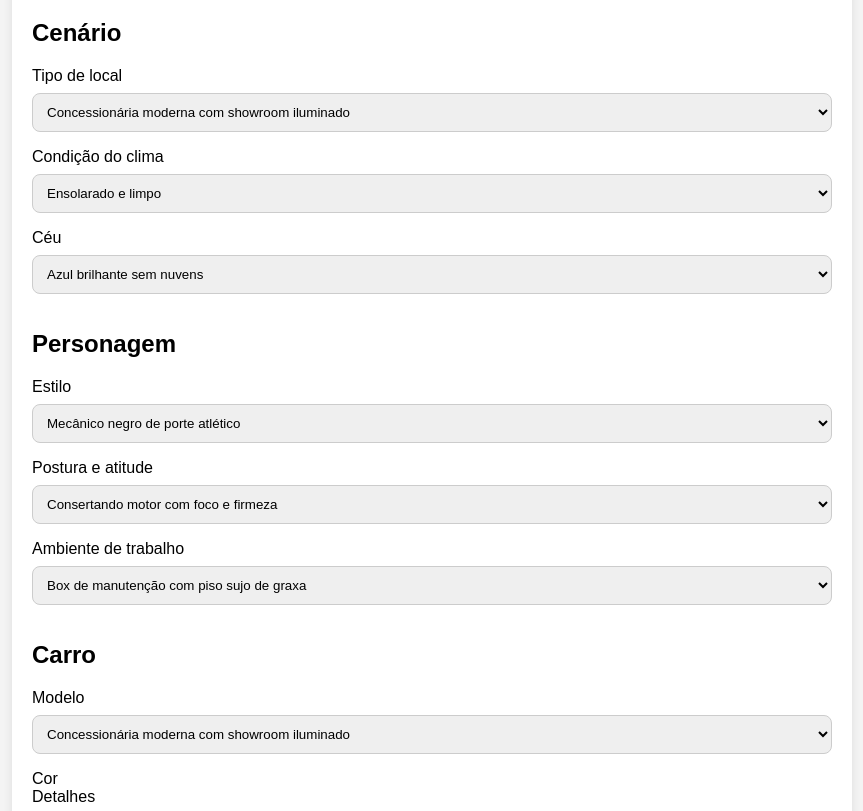
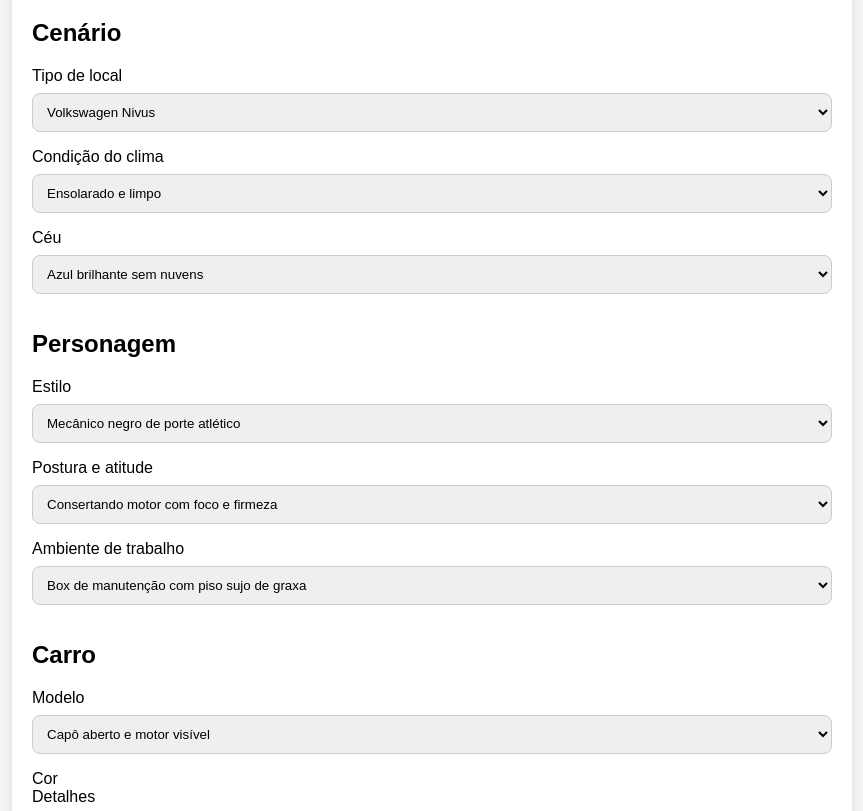
Before and after one commit to OficinaBrasilGrowth/GeradorDePrompt, a plain HTML site: page index.html in a window 1280 px wide. Shown: the part 101-912 px from the top of the page, without its empty margins (208-1071 px from the left). Drawn offline with Linux system fonts and the light colour scheme.

Commit message:
Update index.html

```diff
--- a/index.html
+++ b/index.html
@@ -68,12 +68,13 @@
     <form id="promptForm">
       <h2>Cenário</h2>
 <label>Tipo de local</label>
-<select name="local">
-  <option value="Concessionária moderna com showroom iluminado|Modern car dealership showroom">Concessionária moderna com showroom iluminado</option>
-  <option value="Oficina mecânica clássica com carros antigos|Classic repair shop with vintage cars">Oficina mecânica clássica com carros antigos</option>
-  <option value="Oficina industrial com elevadores hidráulicos|Industrial auto repair shop with hydraulic lifts">Oficina industrial com elevadores hidráulicos</option>
-  <option value="Oficina urbana com ferramentas espalhadas|Urban garage with scattered tools">Oficina urbana com ferramentas espalhadas</option>
-  <option value="Mecânico trabalhando sob carro suspenso|Mechanic working under elevated car">Mecânico trabalhando sob carro suspenso</option>
+<select name="carro">
+  <option value="Volkswagen Nivus">Volkswagen Nivus</option>
+  <option value="Volkswagen Virtus">Volkswagen Virtus</option>
+  <option value="Volkswagen Amarok">Volkswagen Amarok</option>
+  <option value="Volkswagen Golf">Volkswagen Golf</option>
+  <option value="Volkswagen T-Cross">Volkswagen T-Cross</option>
+  <option value="Volkswagen Up TSI">Volkswagen Up TSI</option>
 </select>
 
       <label>Condição do clima</label>
@@ -122,12 +123,12 @@
 
 <h2>Carro</h2>
       <label>Modelo</label>
-<select name="local">
-  <option value="Concessionária moderna com showroom iluminado|Modern car dealership showroom">Concessionária moderna com showroom iluminado</option>
-  <option value="Oficina mecânica clássica com carros antigos|Classic repair shop with vintage cars">Oficina mecânica clássica com carros antigos</option>
-  <option value="Oficina industrial com elevadores hidráulicos|Industrial auto repair shop with hydraulic lifts">Oficina industrial com elevadores hidráulicos</option>
-  <option value="Oficina urbana com ferramentas espalhadas|Urban garage with scattered tools">Oficina urbana com ferramentas espalhadas</option>
-  <option value="Mecânico trabalhando sob carro suspenso|Mechanic working under elevated car">Mecânico trabalhando sob carro suspenso</option>
+<select name="detalhes">
+  <option value="Capô aberto e motor visível|Hood open with engine visible">Capô aberto e motor visível</option>
+  <option value="Rodas cromadas com reflexo de luz|Chrome wheels reflecting light">Rodas cromadas com reflexo de luz</option>
+  <option value="Faróis acesos em ambiente escuro|Headlights on in a dark space">Faróis acesos em ambiente escuro</option>
+  <option value="Carro suspenso por elevador|Car lifted on a hydraulic lift">Carro suspenso por elevador</option>
+  <option value="Luz natural refletida na lataria|Natural light reflecting on car body">Luz natural refletida na lataria</option>
 </select>
 
       <label>Cor</label>
@@ -234,7 +235,6 @@
 const coresVW = {
   "Volkswagen Nivus": [
     { pt: "Preto Ninja", en: "Ninja Black", img: "https://www.vw.com.br/content/dam/vw-ngw/vw_pkw/importers/br/models/nivus/nivus-highline-23/colors/preto-ninja.png" },
-    { pt: "Branco Cristal", en: "Crystal White", img: "https://www.vw.com.br/content/dam/vw-ngw/vw_pkw/importers/br/models/nivus/nivus-highline-23/colors/branco-cristal.png" },
     { pt: "Prata Sirius", en: "Sirius Silver", img: "https://www.vw.com.br/content/dam/vw-ngw/vw_pkw/importers/br/models/nivus/nivus-highline-23/colors/prata-sirius.png" },
     { pt: "Cinza Platinum", en: "Platinum Gray", img: "https://www.vw.com.br/content/dam/vw-ngw/vw_pkw/importers/br/models/nivus/nivus-highline-23/colors/cinza-platinum.png" },
     { pt: "Vermelho Sunset", en: "Sunset Red", img: "https://www.vw.com.br/content/dam/vw-ngw/vw_pkw/importers/br/models/nivus/nivus-highline-23/colors/vermelho-sunset.png" }
@@ -264,7 +264,7 @@
     { pt: "Vermelho Flash", en: "Flash Red", img: "https://www.vw.com.br/content/dam/vw-ngw/vw_pkw/importers/br/models/up/colors/vermelho-flash.png" },
     { pt: "Prata Sirius", en: "Sirius Silver", img: "https://www.vw.com.br/content/dam/vw-ngw/vw_pkw/importers/br/models/up/colors/prata-sirius.png" }
   ]
-};,
+};
     { pt: "Branco Cristal", en: "Crystal White", img: "https://www.vw.com.br/content/dam/vw-ngw/vw_pkw/importers/br/models/nivus/nivus-highline-23/colors/branco-cristal.png" },
     { pt: "Prata Sirius", en: "Sirius Silver", img: "https://www.vw.com.br/content/dam/vw-ngw/vw_pkw/importers/br/models/nivus/nivus-highline-23/colors/prata-sirius.png" },
     { pt: "Cinza Platinum", en: "Platinum Gray", img: "https://www.vw.com.br/content/dam/vw-ngw/vw_pkw/importers/br/models/nivus/nivus-highline-23/colors/cinza-platinum.png" },
@@ -279,7 +279,7 @@
 };
 
 function atualizarCores() {
-  const carroSelecionado = document.querySelector('input[name="carro"]:checked')?.value;
+  const carroSelecionado = document.querySelector('select[name="carro"]')?.value;
   const container = document.getElementById("cores-container");
   const cores = coresVW[carroSelecionado] || [];
   container.innerHTML = cores.map((cor, i) => `
@@ -292,11 +292,10 @@
 
 // Atualizar cores ao carregar e ao mudar modelo
 atualizarCores();
-document.querySelectorAll('input[name="carro"]').forEach(radio => {
-  radio.addEventListener("change", () => {
-    atualizarCores();
-    gerarPrompt();
-  });
+document.querySelector('select[name="carro"]').addEventListener("change", () => {
+  atualizarCores();
+  gerarPrompt();
+});
 });
 
 </script>
```
